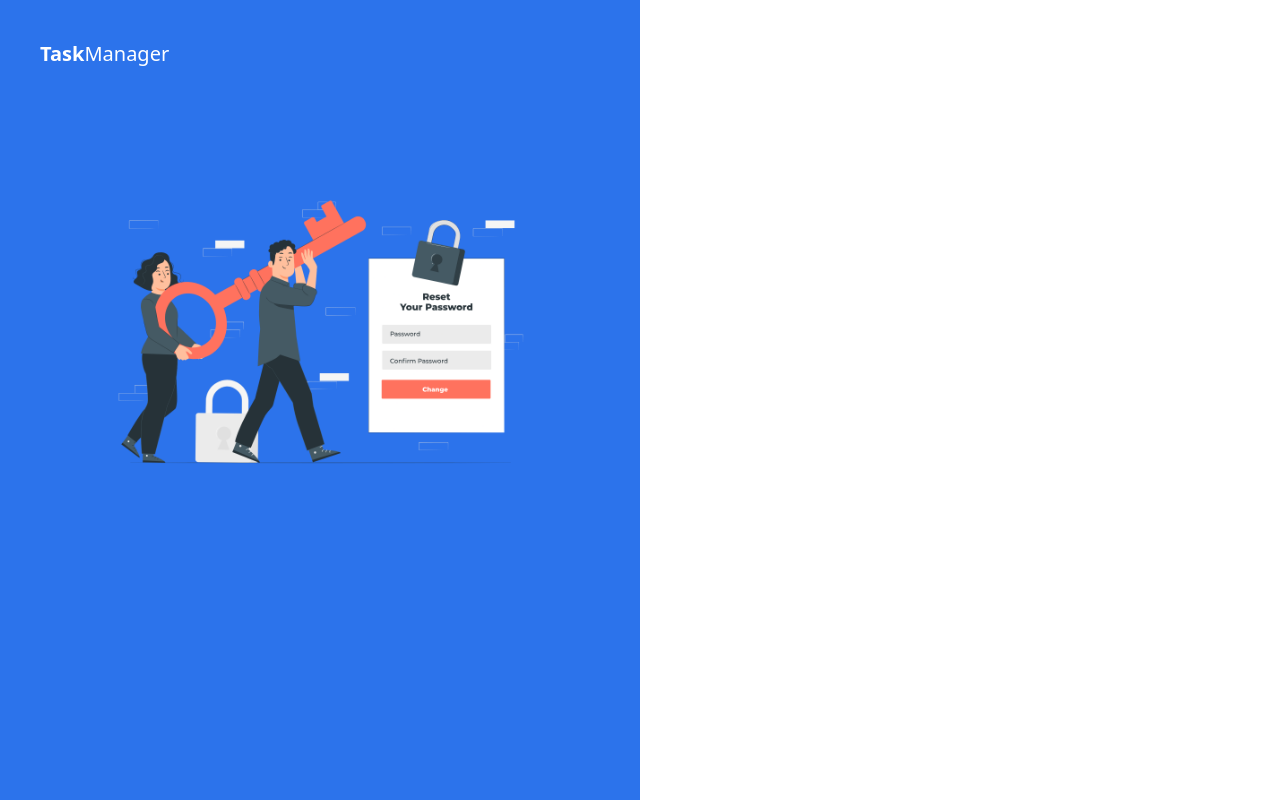
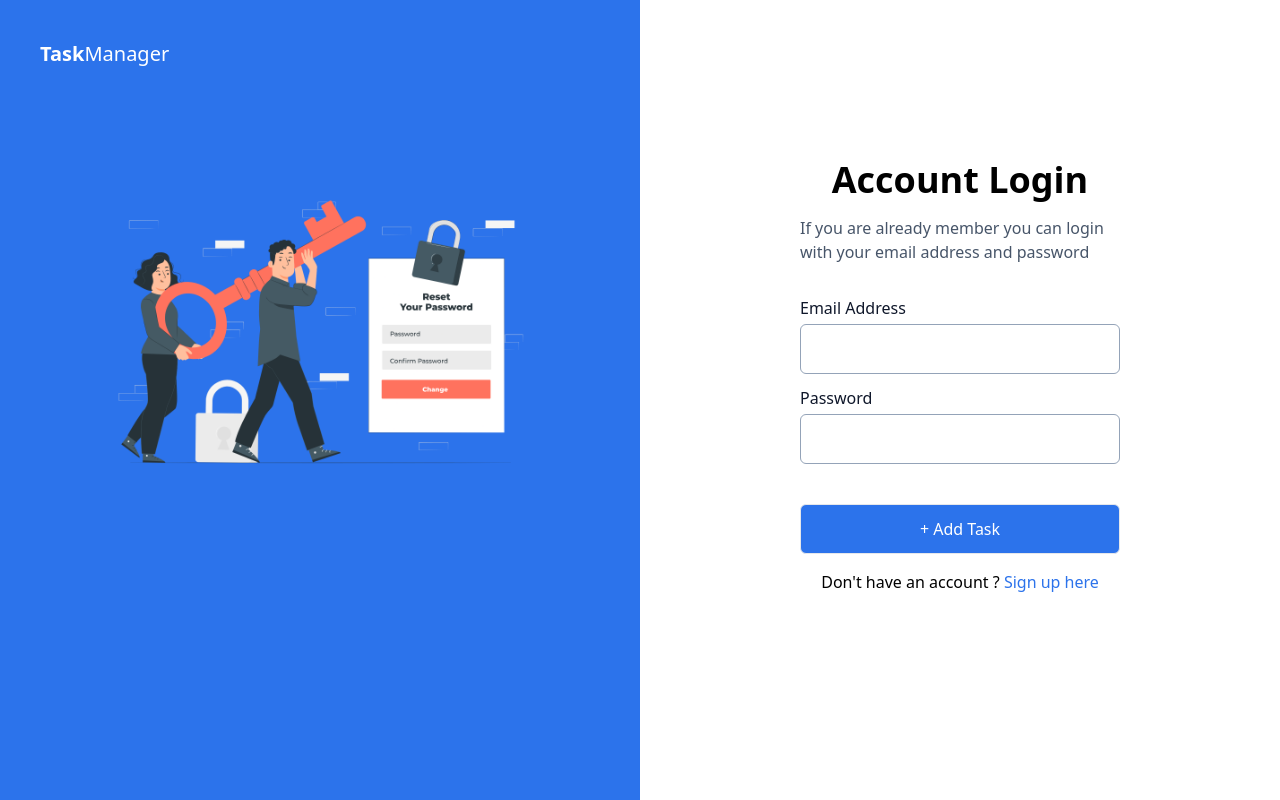
Before and after one commit to b1621/task-manager, a React (Vite) app in the folder client/: page /login in a window 1280 px wide. Built offline with nearby package versions, Linux system fonts and the light colour scheme.

Commit message:
login page created

```diff
--- a/client/package.json
+++ b/client/package.json
@@ -14,7 +14,7 @@
     "react": "^18.2.0",
     "react-dom": "^18.2.0",
     "react-icons": "^5.0.1",
-    "react-router-dom": "^6.21.3"
+    "react-router-dom": "^6.22.0"
   },
   "devDependencies": {
     "@types/react": "^18.2.43",
--- a/client/src/pages/LoginPage.jsx
+++ b/client/src/pages/LoginPage.jsx
@@ -1,4 +1,6 @@
 import React from "react";
+import Input from "../components/Input";
+import Button from "../components/Button";
 
 const LoginPage = () => {
   return (
@@ -10,7 +12,44 @@ const LoginPage = () => {
         </h2>
         <img className="m-auto w-[70%]" src="/Reset password-pana.png" alt="" />
       </div>
-      <div></div>
+      <div>
+        <div className="mx-auto my-40 w-[50%]">
+          <form>
+            <h2 className="text-center text-4xl font-bold">Account Login</h2>
+            <p className="mt-4 text-slate-600">
+              If you are already member you can login with your email address
+              and password
+            </p>
+            <div className="mt-8 space-y-3">
+              <Input
+                labelName={"Email Address"}
+                //   value={date}
+                inputType={"email"}
+                //   setValue={setDate}
+                // placeholder={"task name"}
+              />
+              <Input
+                labelName={"Password"}
+                //   value={date}
+                inputType={"password"}
+                //   setValue={setDate}
+                // placeholder={"task name"}
+              />
+            </div>
+            <button className="mb-4 mt-10 w-full rounded-md border bg-primaryColor py-3 text-white hover:bg-blue-600">
+              {" "}
+              + Add Task{" "}
+            </button>
+            <div className="text-center">
+              Don't have an account ?{" "}
+              <span className="text-primaryColor hover:text-blue-600">
+                {" "}
+                Sign up here
+              </span>
+            </div>
+          </form>
+        </div>
+      </div>
     </div>
   );
 };
```
Also changed, not shown: 1 other file (tests, documents, lock files or other folders).
